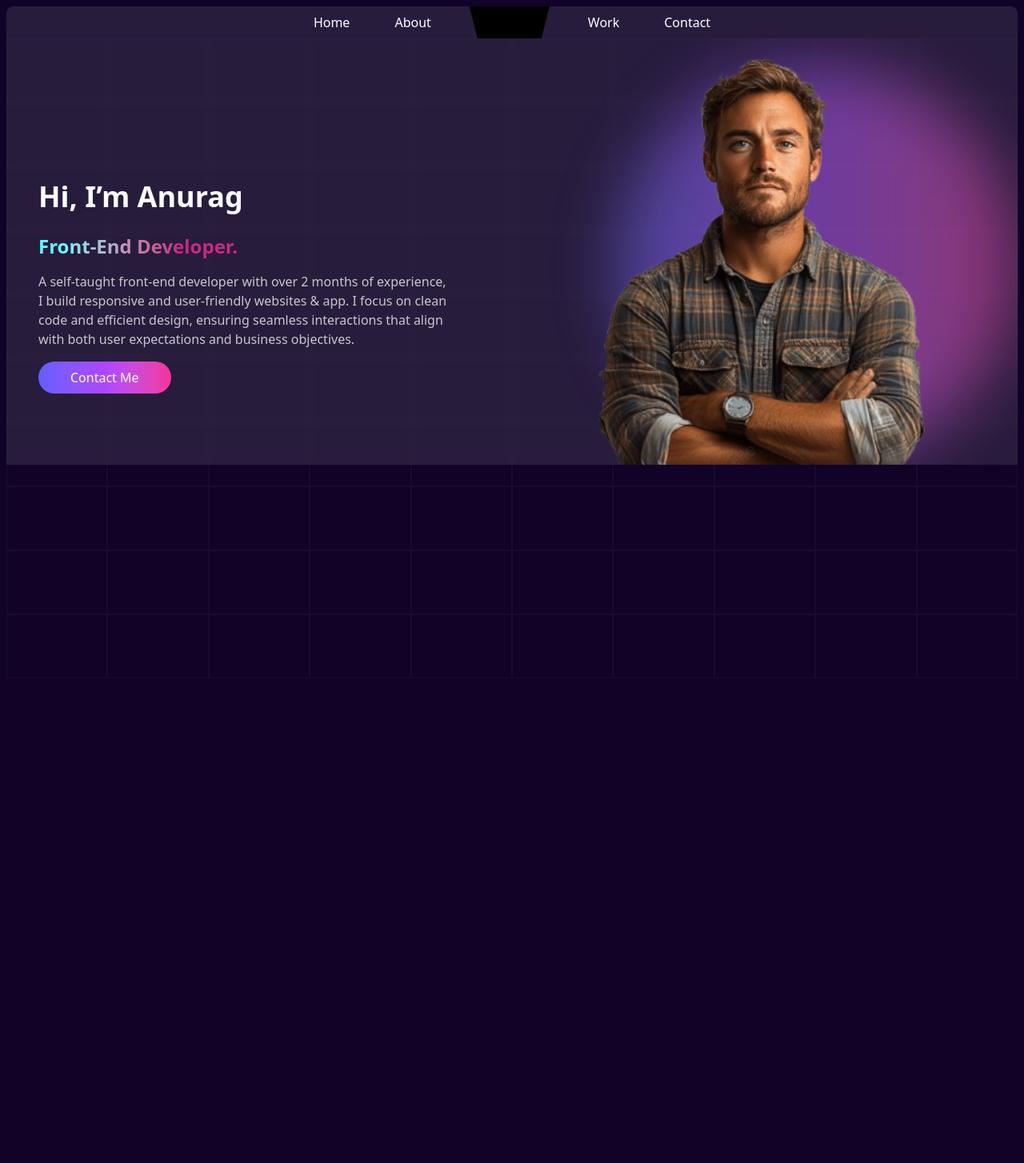
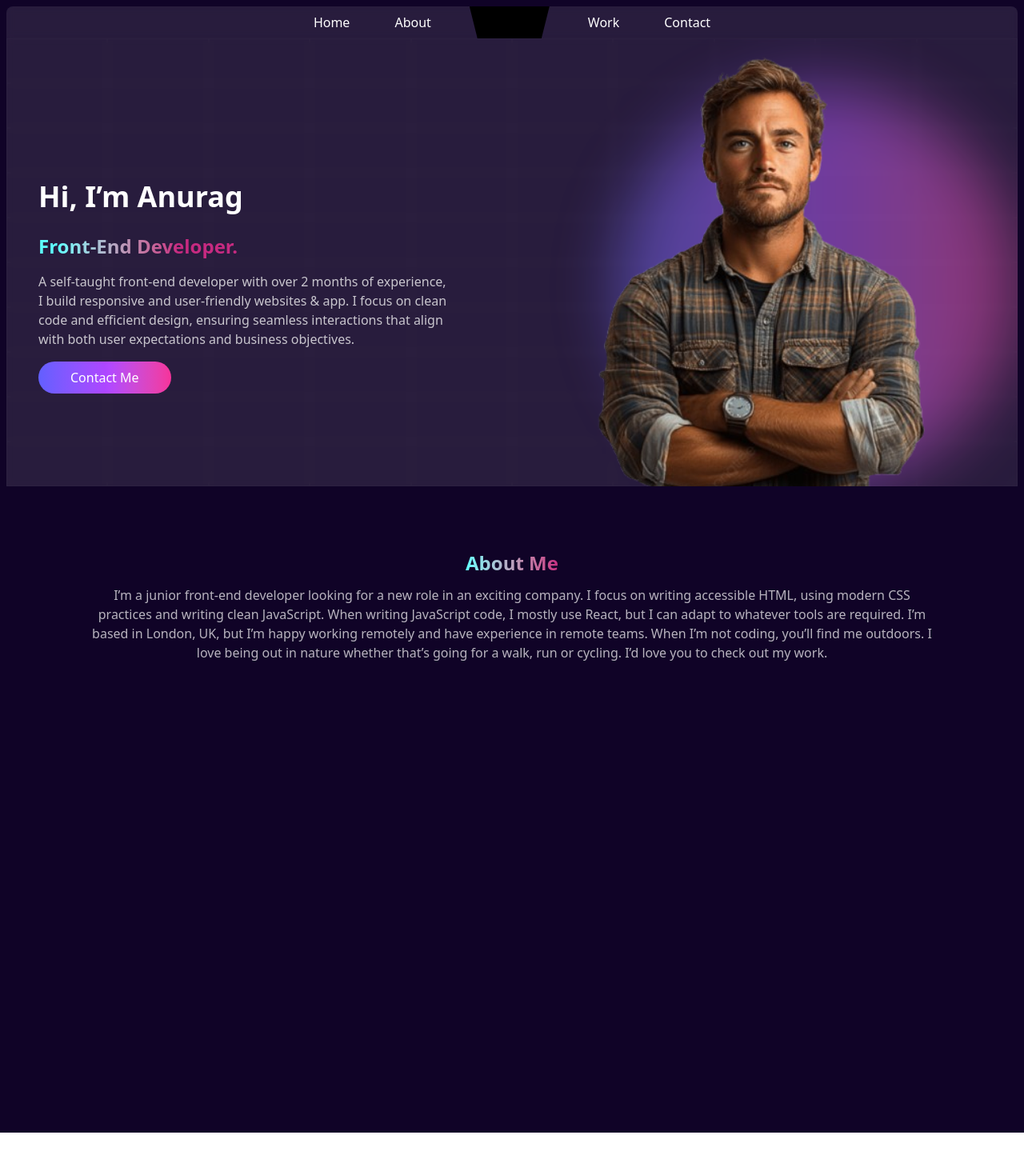
Before and after one commit to SokunPanha/myportfolio, a Nuxt app: page / in a window 1280 px wide. Shown: the top 1454 px of the page at 80% size. After the commit the page ends 1416 px from the top, so only its background shows below. Built offline with nearby package versions, Linux system fonts and the light colour scheme.

Commit message:
create about page

```diff
--- a/app/assets/css/main.css
+++ b/app/assets/css/main.css
@@ -2,7 +2,7 @@
 
 
 * {
-    transition: all 2s ease;
+    transition: all 0.6s ease;
     scroll-behavior: smooth;
 }
 
--- a/app/components/section/about.vue
+++ b/app/components/section/about.vue
@@ -1,5 +1,8 @@
 <template>
-    <section class="h-screen " id="about">
-
+    <section class="h-screen py-20" id="about">
+      <div class="flex justify-center flex-col gap-3 items-center">
+          <UiTextGradient >About Me</UiTextGradient>
+          <p class="text-center text-white/70 max-w-5/6">I’m a junior front-end developer looking for a new role in an exciting company. I focus on writing accessible HTML, using modern CSS practices and writing clean JavaScript. When writing JavaScript code, I mostly use React, but I can adapt to whatever tools are required. I’m based in London, UK, but I’m happy working remotely and have experience in remote teams. When I’m not coding, you’ll find me outdoors. I love being out in nature whether that’s going for a walk, run or cycling. I’d love you to check out my work.</p>
+      </div>
     </section>
 </template>
--- a/app/components/section/home.vue
+++ b/app/components/section/home.vue
@@ -1,5 +1,5 @@
 <template>
-    <main class=" min-h-screen relative ">
+    <main class=" min-h-[100vh] md:min-h-[70vh] relative ">
 
         <div class="absolute top-0 left-0 w-full h-full ">
 
@@ -7,7 +7,7 @@
                 <div v-for="_ in 100" class="border border-[#ffffff]/20 opacity-15  "></div>
             </div>
         </div>
-        <section class="absolute top-0 left-0 w-full min-h-1/2 md:h-2/3 overflow-hidden   ">
+        <section class="absolute top-0 left-0 w-full  h-full overflow-hidden   ">
             <div class="rounded-full w-[500px] h-[500px] bg-gradient-to-r from-indigo-500 via-purple-500 to-pink-500 absolute
                md:right-0 bottom-0  max-md:left-1/2 max-md:transform max-md:-translate-x-1/2 blur-2xl animate-pulse">
             </div>
--- /dev/null
+++ b/app/components/ui/text-gradient.vue
@@ -0,0 +1,6 @@
+
+<template>
+    <h2 class="text-2xl w-fit font-bold bg-clip-text text-transparent bg-gradient-to-r  from-[#5DFFFF]  to-[#c72a81] ">
+        <slot />
+    </h2>
+</template>
```
